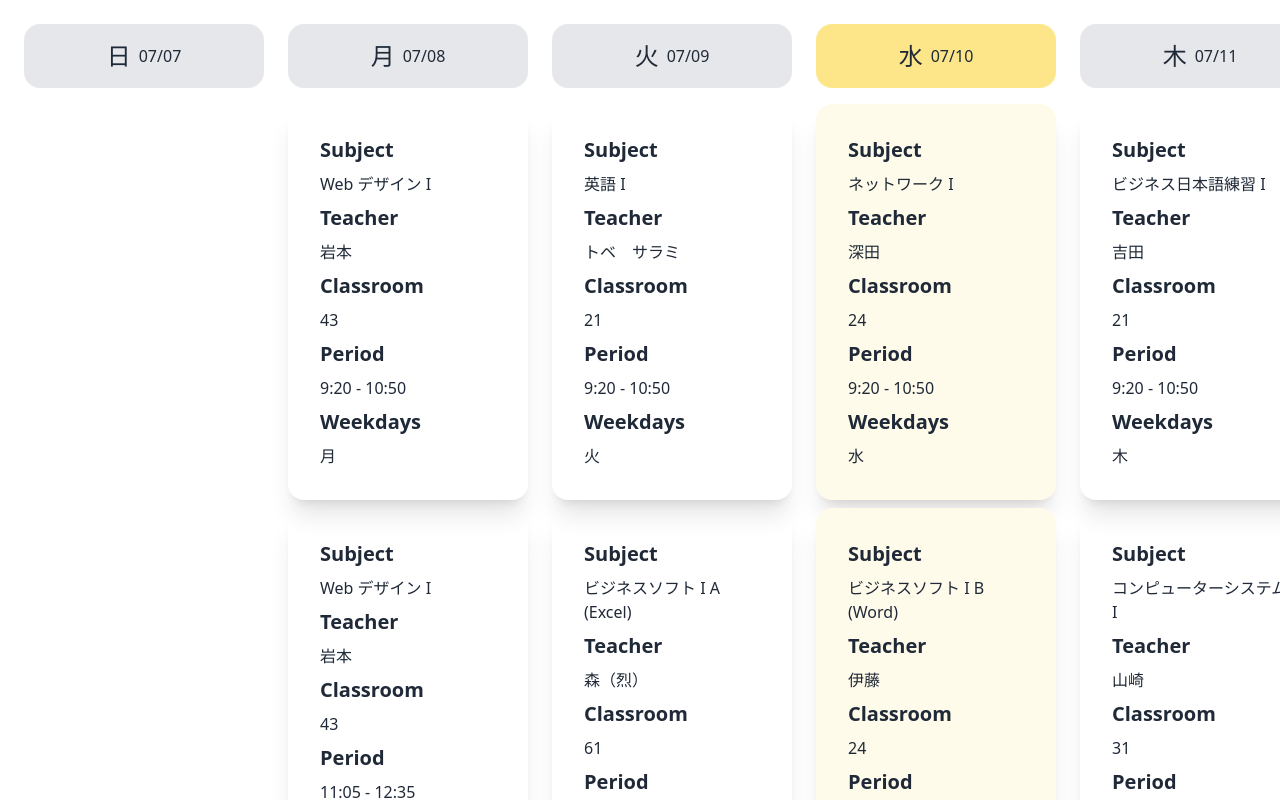
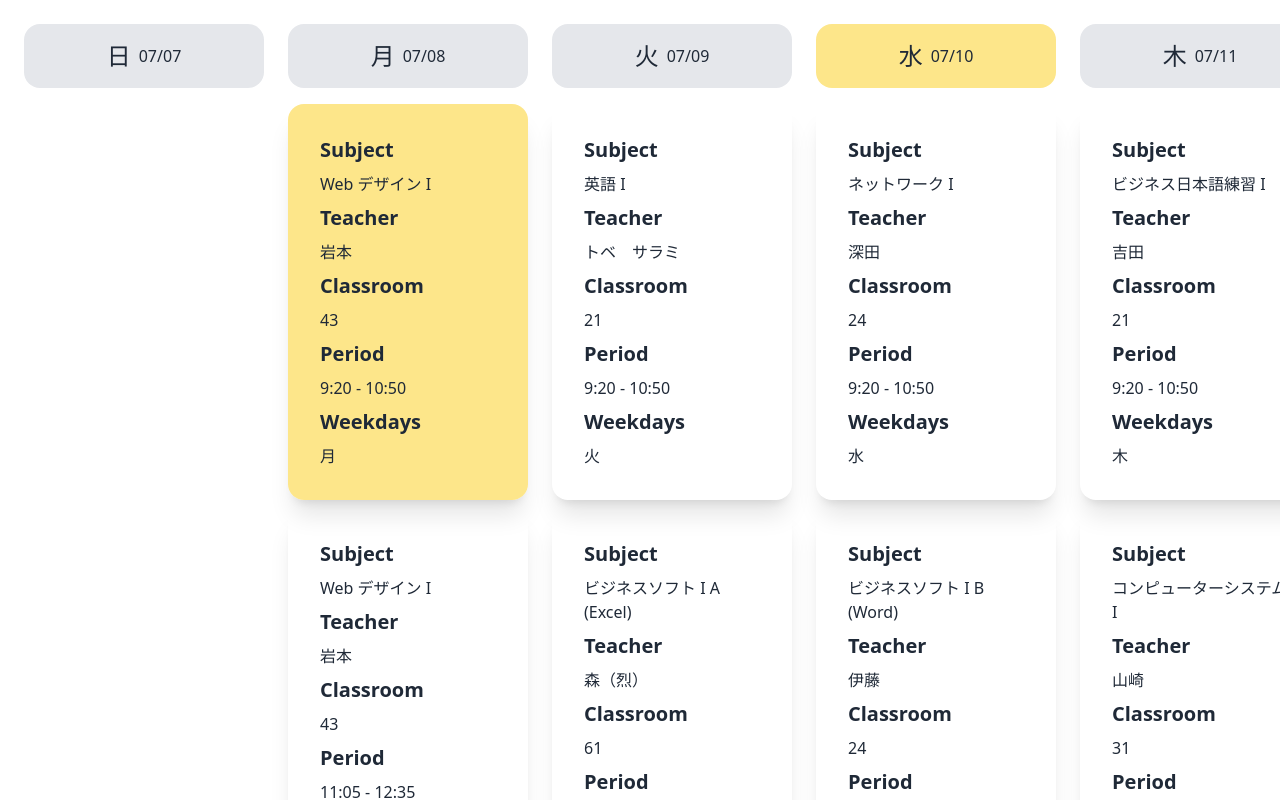
Before and after one commit to Ding-Fan/curriculum, a Next.js app: page / in a window 1280 px wide. Shown: the top 800 px of the page. Built offline with nearby package versions, Linux system fonts and the light colour scheme.

Commit message:
fix next course

```diff
--- a/app/page.tsx
+++ b/app/page.tsx
@@ -4,7 +4,7 @@ import { COURSES, WEEKDAYS } from "./CONSTANTS";
 import dayjs from "dayjs";
 import Course from "./components/Course";
 import { twMerge } from "tailwind-merge";
-import { isCurrentCourse, isNextCourse } from "./utils";
+import { findCurrentCourse, findNextCourse } from "./utils";
 import useScrollTo from "./hooks/useScrollTo";
 import { useEffect, useState } from "react";
 import { useAtom, useAtomValue } from "jotai";
@@ -33,15 +33,9 @@ export default function Home() {
     if ("scrollRestoration" in window.history) {
       window.history.scrollRestoration = "manual";
     }
+    setNextCourseId(findNextCourse(periodsProcessed).id);
+    setCurrentCourseId(findCurrentCourse(periodsProcessed).id);
 
-    COURSES.forEach((course, index) => {
-      if (isNextCourse(course, periodsProcessed).result) {
-        setNextCourseId(index);
-      }
-      if (isCurrentCourse(course, periodsProcessed).result) {
-        setCurrentCourseId(index);
-      }
-    });
     if (currentCourseId > -1) {
       (scrollToCurrent as () => void)();
       // console.log("currentCourseId", currentCourseId);
@@ -98,9 +92,7 @@ export default function Home() {
                         weekdays={course.weekdays}
                         classroom={course.classroom}
                         isCurrentCourse={course.id === currentCourseId}
-                        isNextCourse={
-                          isNextCourse(course, periodsProcessed).result
-                        }
+                        isNextCourse={course.id === nextCourseId}
                         className={twMerge("w-60")}
                       />
                     );
--- a/app/utils.tsx
+++ b/app/utils.tsx
@@ -1,5 +1,6 @@
 import dayjs from "dayjs";
 import { Course, PeriodProcessed } from "./type";
+import { COURSES } from "./CONSTANTS";
 
 export const isCurrentCourse = (course: Course, periods: PeriodProcessed[]) => {
   const currentTime = dayjs();
@@ -7,18 +8,38 @@ export const isCurrentCourse = (course: Course, periods: PeriodProcessed[]) => {
   const { startTime, endTime } = periods[course.period];
 
   let result =
-    currentTime.isBetween(dayjs(startTime, "H:mm"), dayjs(endTime,"H:mm")) &&
+    currentTime.isBetween(dayjs(startTime, "H:mm"), dayjs(endTime, "H:mm")) &&
     currentTime.day() === course.weekdays;
 
   return { result };
 };
 
-export const isNextCourse = (course: Course, periods: PeriodProcessed[]) => {
+export const findCurrentCourse = (periods: PeriodProcessed[]) => {
+  let currentCourse = COURSES[0];
+
+  currentCourse =
+    COURSES.find((course) => isCurrentCourse(course, periods).result) ||
+    currentCourse;
+
+  return currentCourse;
+};
+
+export const findNextCourse = (periods: PeriodProcessed[]) => {
   const currentTime = dayjs();
 
-  const { startTime } = periods[course.period];
+  let diff = Infinity;
+  const todayCourses = COURSES.filter((c) => c.weekdays === currentTime.day());
+  let nextCourse = todayCourses[0];
 
-  const result =
-    currentTime.isBefore(dayjs(startTime, "H:mm")) && currentTime.day() === course.weekdays;
-  return { result };
+  todayCourses.forEach((c) => {
+    const currentDiff = dayjs(periods[c.period].startTime, "H:mm").diff(
+      currentTime
+    );
+    if (currentDiff < diff) {
+      diff = currentDiff;
+      nextCourse = c;
+    }
+  });
+
+  return nextCourse;
 };
```
